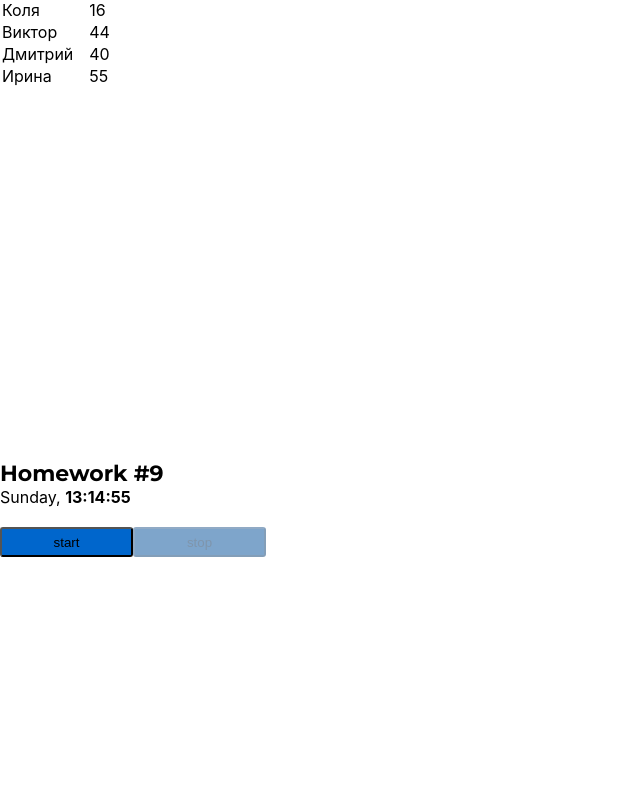
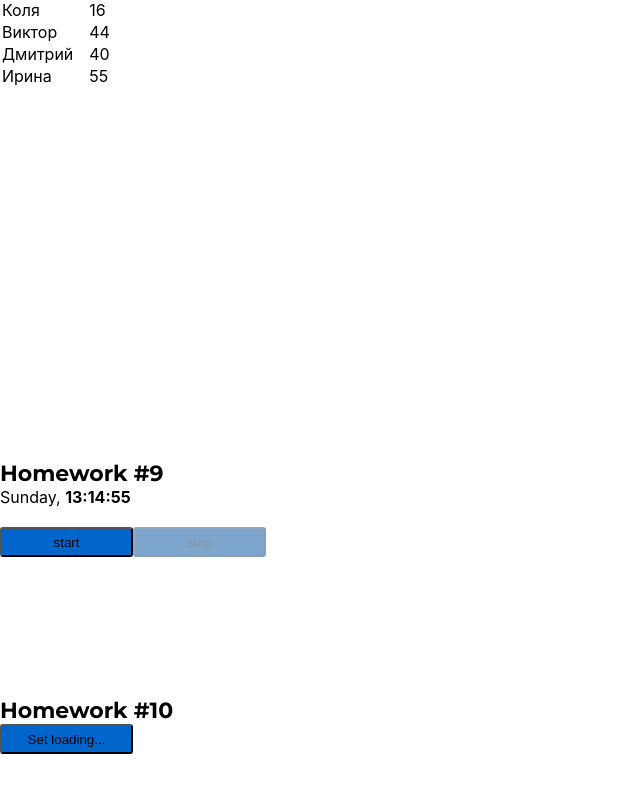
Before and after one commit to 000004-dj/hws2-master, a React (Create React App) app: page /#/ in a window 1280 px wide. Shown: the part 2367-3159 px from the top of the page, without its empty margins (0-640 px from the left). Before the commit the page ends 3064 px from the top, so only its background shows below. Built offline with nearby package versions, Linux system fonts and the light colour scheme.

Commit message:
add changes

```diff
--- a/src/s1-main/App.module.css
+++ b/src/s1-main/App.module.css
@@ -13,7 +13,7 @@
 
 .hwTitle {
     grid-area:hwTitle;
-    width: 165px;
+    width: 200px;
     height: 27px;
     left: 70px;
     top: 107px;
--- a/src/s1-main/App.tsx
+++ b/src/s1-main/App.tsx
@@ -5,9 +5,13 @@ import HW6 from "../s2-homeworks/hw06/HW6";
 import HW7 from "../s2-homeworks/hw07/HW7";
 import HW8 from "../s2-homeworks/hw08/HW8";
 import HW9 from "../s2-homeworks/hw09/HW9";
+import HW10 from "../s2-homeworks/hw10/HW10";
+import {Provider} from "react-redux";
+import store from "../s2-homeworks/hw10/bll/store";
 
 function App() {
     return (
+        <Provider store={store}>
             <div className={s.App}>
                 {/*<HW1/>*/}
                 {/*<hr/>*/}
@@ -26,7 +30,9 @@ function App() {
                 <HW7/>
                 <HW8/>
                 <HW9/>
+                <HW10/>
             </div>
+        </Provider>
     )
 }
 
--- a/src/s2-homeworks/hw09/Clock.tsx
+++ b/src/s2-homeworks/hw09/Clock.tsx
@@ -73,14 +73,14 @@ function Clock() {
             <div className={s.buttonsContainer}>
                 <SuperButton
                     id={'hw9-button-start'}
-                    disabled={timerId ? true : false} // пишут студенты // задизэйблить если таймер запущен
+                    disabled={!!timerId} // пишут студенты // задизэйблить если таймер запущен
                     onClick={start}
                 >
                     start
                 </SuperButton>
                 <SuperButton
                     id={'hw9-button-stop'}
-                    disabled={timerId ? false : true} // пишут студенты // задизэйблить если таймер не запущен
+                    disabled={!timerId} // пишут студенты // задизэйблить если таймер не запущен
                     onClick={stop}
                 >
                     stop
--- a/src/s2-homeworks/hw10/HW10.tsx
+++ b/src/s2-homeworks/hw10/HW10.tsx
@@ -1,7 +1,7 @@
 import React from 'react'
 import {useDispatch, useSelector} from 'react-redux'
 import {AppStoreType} from './bll/store'
-import {loadingAC} from './bll/loadingReducer'
+import {loadingAC, loadingReducer} from './bll/loadingReducer'
 import SuperButton from '../hw04/common/c2-SuperButton/SuperButton'
 import s2 from '../../s1-main/App.module.css'
 import {Loader} from './Loader'
@@ -15,10 +15,22 @@ import {Loader} from './Loader'
 
 const HW10 = () => {
     // useSelector, useDispatch // пишет студент
-    const isLoading = false
+    const {isLoading} = useSelector<AppStoreType, any>((state) => state.loading)
+    const dispatch = useDispatch()
+    // const isLoading = false
 
     const setLoading = () => { // пишет студент // показать крутилку на 1,5 секунд
         // dispatch
+
+        dispatch(loadingAC(true))
+        if(isLoading === true){
+            return <Loader/>
+        }
+
+        setTimeout(() => dispatch(loadingAC(false)), 1500)
+
+
+        console.log(isLoading)
 
         // setTimeout
     }
@@ -26,7 +38,6 @@ const HW10 = () => {
     return (
         <div id={'hw10'}>
             <div className={s2.hwTitle}>Homework #10</div>
-
             <div className={s2.hw}>
                 {isLoading ? (
                     <div id={'hw10-loading'}>
--- a/src/s2-homeworks/hw10/Loader.tsx
+++ b/src/s2-homeworks/hw10/Loader.tsx
@@ -1,3 +1,3 @@
 import s from './Loader.module.css'
 
-export const Loader = () => <div className={s.loader}/>
+export const Loader = () => <div className={s.loader}> LOADING...</div>
--- a/src/s2-homeworks/hw10/bll/loadingReducer.ts
+++ b/src/s2-homeworks/hw10/bll/loadingReducer.ts
@@ -5,7 +5,11 @@ const initState = {
 export const loadingReducer = (state = initState, action: any): any => { // fix any
     switch (action.type) {
         // пишет студент  // need to fix
-
+        case 'CHANGE_LOADING':
+            return {
+                ...state,
+                isLoading: action.isLoading
+        }
         default:
             return state
     }
--- a/src/s2-homeworks/hw12/bll/themeReducer.ts
+++ b/src/s2-homeworks/hw12/bll/themeReducer.ts
@@ -1,11 +1,25 @@
+
+type ActionType = {
+    type: 'SET_THEME_ID'
+    id: number
+}
+
 const initState = {
     themeId: 1,
 }
+type InitStateType = {
+    themeId: number,
+}
 
-export const themeReducer = (state = initState, action: any): any => { // fix any
+
+export const themeReducer = (state = initState, action: ActionType): any => { // fix any
     switch (action.type) {
         // дописать
-
+            case 'SET_THEME_ID':
+                return {
+                    ...state,
+                    id: action.id
+                }
         default:
             return state
     }
```
Lines whose indentation alone changed are shown as unchanged.
